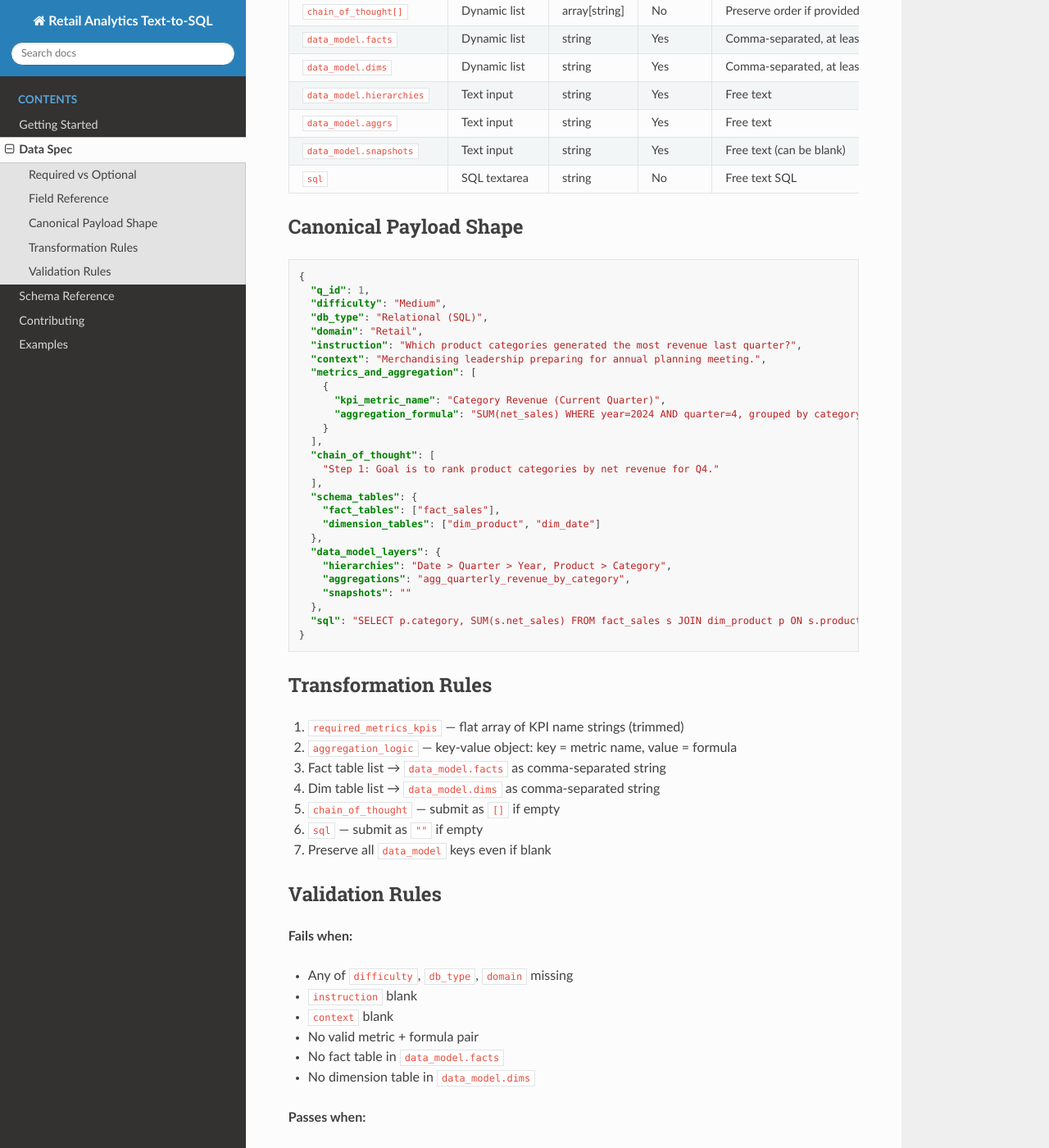
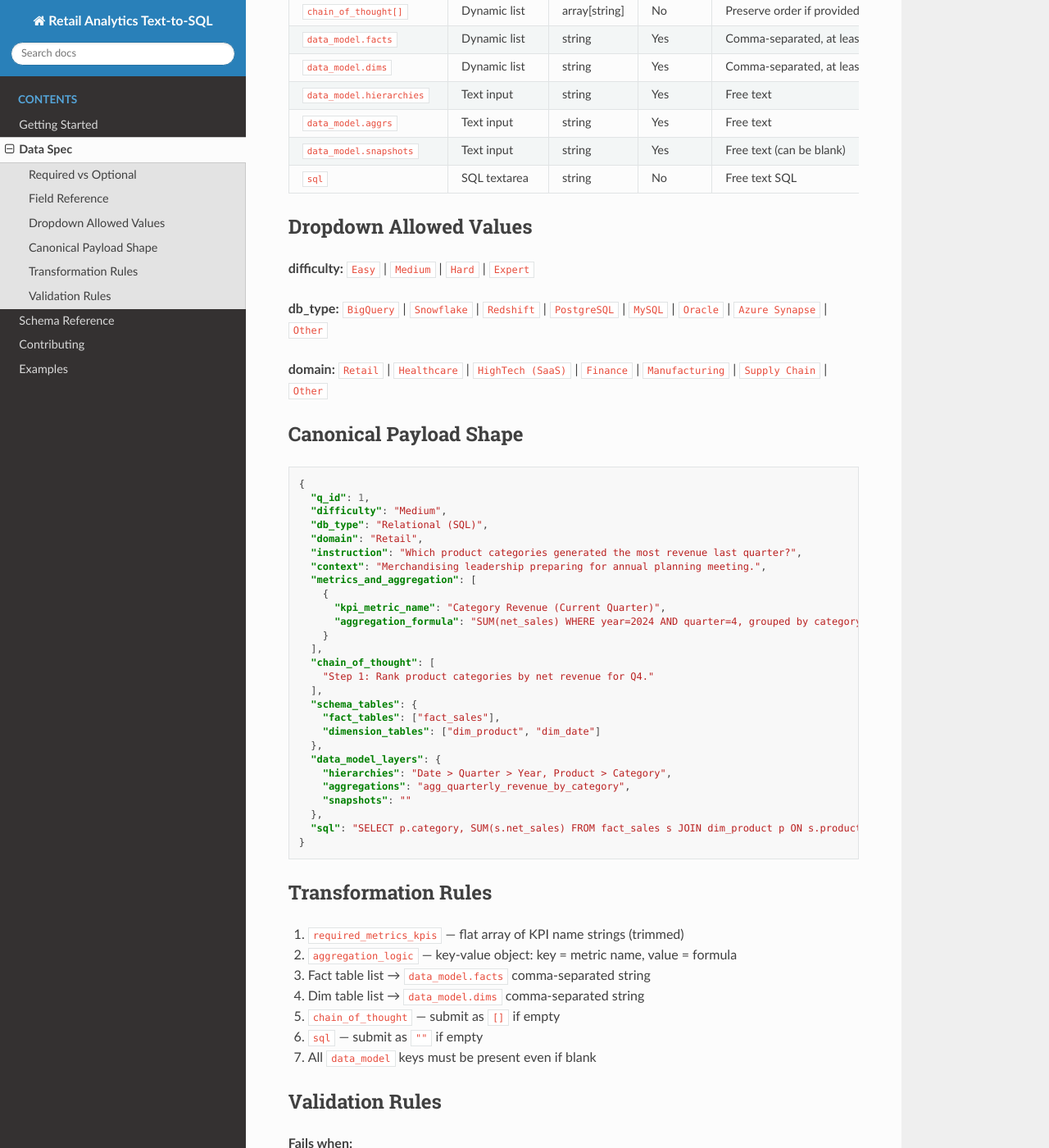
Before and after one commit to Infometry-Infofiscus/retail-analytics-questions-docs, a Sphinx documentation site: the page built from docs/source/data_spec.rst, in a window 1280 px wide and 1400 px high, scrolled down 916 px. Shown: the whole window at 82% size. Built offline with Sphinx 7.4.7 and the Read the Docs theme 3.1.0, drawn with Linux system fonts in a browser that asks for light colours.

Commit message:
Update data specification with dropdown values and clarifications

```diff
--- a/docs/source/data_spec.rst
+++ b/docs/source/data_spec.rst
@@ -121,6 +121,15 @@ Field Reference
      - No
      - Free text SQL
 
+Dropdown Allowed Values
+-----------------------
+
+**difficulty:** ``Easy`` | ``Medium`` | ``Hard`` | ``Expert``
+
+**db_type:** ``BigQuery`` | ``Snowflake`` | ``Redshift`` | ``PostgreSQL`` | ``MySQL`` | ``Oracle`` | ``Azure Synapse`` | ``Other``
+
+**domain:** ``Retail`` | ``Healthcare`` | ``HighTech (SaaS)`` | ``Finance`` | ``Manufacturing`` | ``Supply Chain`` | ``Other``
+
 Canonical Payload Shape
 ------------------------
 
@@ -140,7 +149,7 @@ Canonical Payload Shape
        }
      ],
      "chain_of_thought": [
-       "Step 1: Goal is to rank product categories by net revenue for Q4."
+       "Step 1: Rank product categories by net revenue for Q4."
      ],
      "schema_tables": {
        "fact_tables": ["fact_sales"],
@@ -159,11 +168,11 @@ Transformation Rules
 
 1. ``required_metrics_kpis`` — flat array of KPI name strings (trimmed)
 2. ``aggregation_logic`` — key-value object: key = metric name, value = formula
-3. Fact table list → ``data_model.facts`` as comma-separated string
-4. Dim table list → ``data_model.dims`` as comma-separated string
+3. Fact table list → ``data_model.facts`` comma-separated string
+4. Dim table list → ``data_model.dims`` comma-separated string
 5. ``chain_of_thought`` — submit as ``[]`` if empty
 6. ``sql`` — submit as ``""`` if empty
-7. Preserve all ``data_model`` keys even if blank
+7. All ``data_model`` keys must be present even if blank
 
 Validation Rules
 -----------------
```
